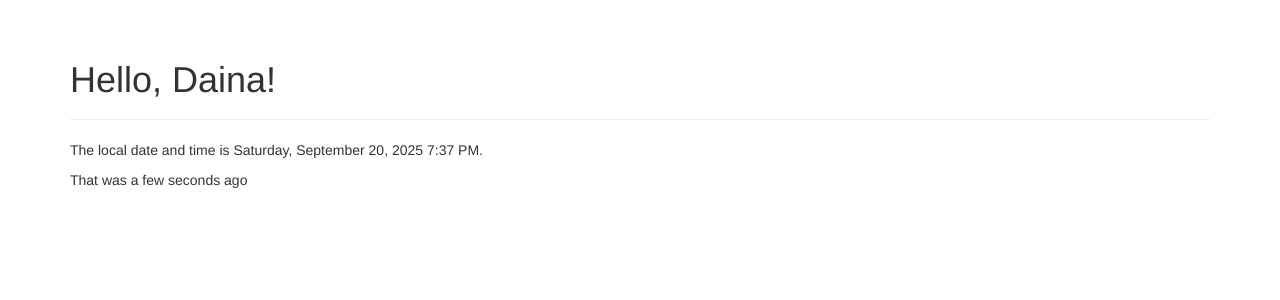
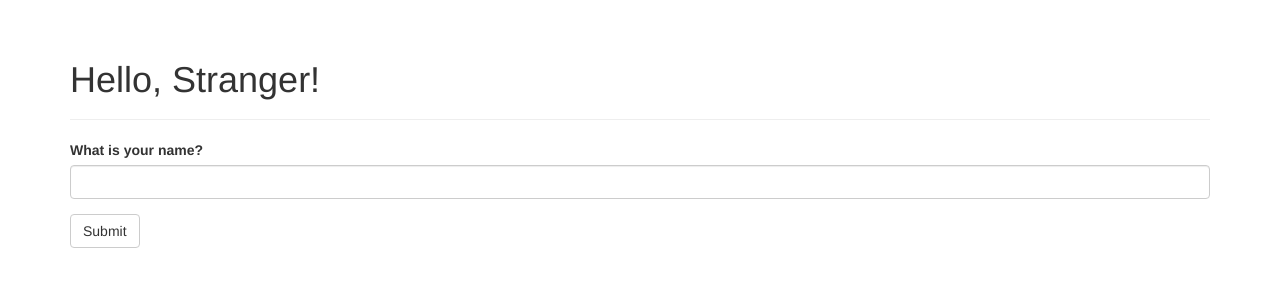
Before and after one commit to kdy10091009/E444-F2025-PRA3, a Flask app: page / in a window 1280 px wide. Shown: the part 52-352 px from the top of the page. Run offline with Flask 3, Linux system fonts and the light colour scheme; some libraries are stand-ins or nearby versions.

Commit message:
Activity 1.4: Reproduced example 4-7

```diff
--- a/hello.py
+++ b/hello.py
@@ -1,17 +1,36 @@
-from flask import Flask, render_template
+from flask import Flask, render_template, session, redirect, url_for, flash
+
 from flask_bootstrap import Bootstrap
 from flask_moment import Moment
+
+from flask_wtf import FlaskForm
+from wtforms import StringField, SubmitField
+from wtforms.validators import DataRequired
+
+import secrets
 from datetime import datetime
+
+class NameForm(FlaskForm):
+    name = StringField('What is your name?', validators=[DataRequired()])
+    submit = SubmitField('Submit')
 
 app = Flask(__name__)
 bootstrap = Bootstrap(app)
 moment = Moment(app)
 
-@app.route('/')
+app.config['SECRET_KEY'] = secrets.token_hex(16)
+
+@app.route('/', methods=['GET', 'POST'])
 def index():
+    form = NameForm()
+    if form.validate_on_submit():
+        old_name = session.get('name')
+        if old_name is not None and old_name != form.name.data:
+            flash('Looks like you have changed your name!')
+        session['name'] = form.name.data
+        return redirect(url_for('index'))
     return render_template('index.html',
-                           name="Daina",
-                           current_time=datetime.utcnow())
+        form = form, name = session.get('name'))
 
 @app.route('/user/<name>')
 def user(name):
--- a/templates/base.html
+++ b/templates/base.html
@@ -26,6 +26,13 @@
 
 {% block content %}
 <div class="container">
+    {% for message in get_flashed_messages() %}
+    <div class="alert alert-warning">
+        <button type="button" class="close" data-dismiss="alert">&times;</button>
+        {{ message }}
+    </div>
+    {% endfor %}
+
     {% block page_content %}{% endblock %}
 </div>
 {% endblock %}
--- a/templates/index.html
+++ b/templates/index.html
@@ -1,9 +1,11 @@
 {% extends "base.html" %}
+{% import "bootstrap/wtf.html" as wtf %}
+
+{% block title %}Flasky{% endblock %}
 
 {% block page_content %}
 <div class="page-header">
-    <h1>Hello, {{ name }}!</h1>
+    <h1>Hello, {% if name %}{{ name }}{% else %}Stranger{% endif %}!</h1>
 </div>
-<p>The local date and time is {{ moment(current_time).format('LLLL') }}.</p>
-<p>That was {{ moment(current_time).fromNow(refresh=True) }}</p>
+{{ wtf.quick_form(form) }}
 {% endblock %}
```
